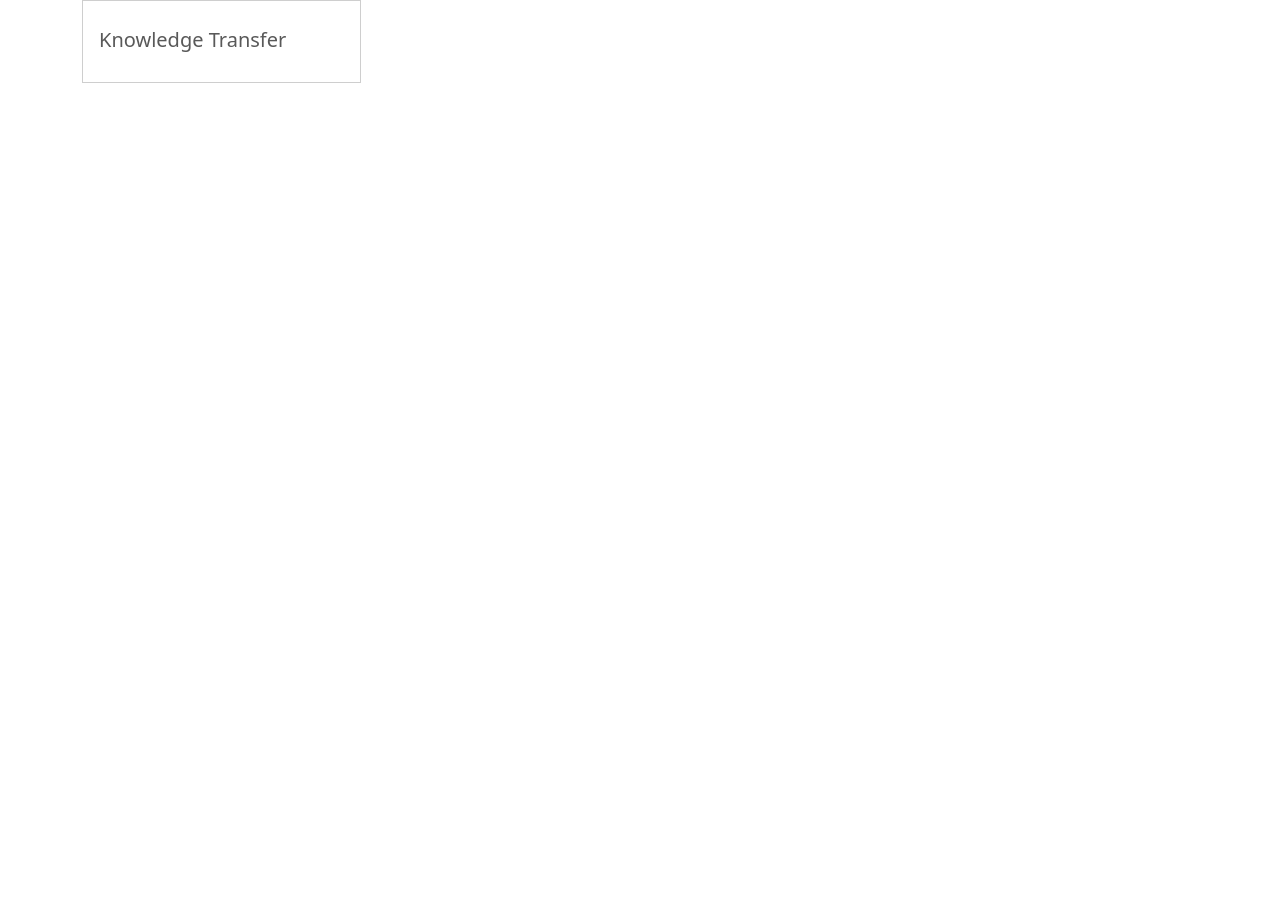
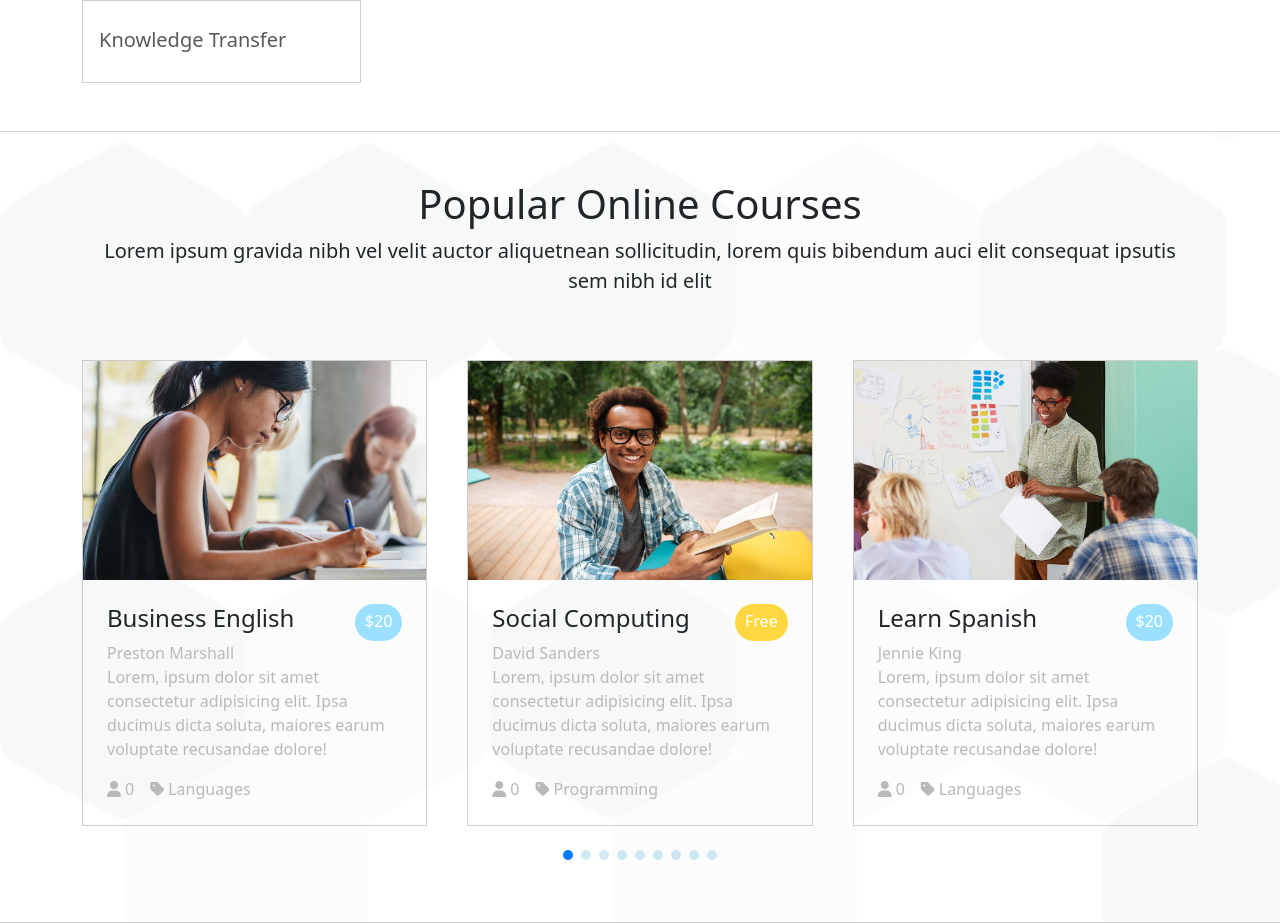
Before and after one commit to Hycarus/proj-html-vuejs, a Vue app: page / in a window 1280 px wide. Shown: the part 3180-4103 px from the top of the page. Before the commit the page ends 3311 px from the top, so only its background shows below. Built offline with nearby package versions, Linux system fonts and the light colour scheme.

Commit message:
added slider with swiper

```diff
--- a/package.json
+++ b/package.json
@@ -12,6 +12,7 @@
     "axios": "^1.6.2",
     "bootstrap": "^5.3.2",
     "sass": "^1.69.5",
+    "swiper": "^11.0.4",
     "vue": "^3.3.4"
   },
   "devDependencies": {
--- a/src/App.vue
+++ b/src/App.vue
@@ -79,10 +79,34 @@
     <section id="section4" class="py-5 w-100 fs-5">
       <Section4 />
     </section>
+    <section id="section5" class="py-5">
+      <div class="container">
+        <h1 class="text-center">
+          Popular Online Courses
+        </h1>
+        <p class="text-center fs-5 pb-5">
+          Lorem ipsum gravida nibh vel velit auctor aliquetnean sollicitudin, lorem quis bibendum auci elit consequat
+          ipsutis sem nibh id elit
+        </p>
+        <swiper id="my-pagination" :modules="modules" slides-per-view="3" :space-between="40"
+          :pagination="{ clickable: true }" :grabCursor="true" :loop="true" :navigation="true">
+          <swiper-slide class="d-flex" v-for="element in store.section5Card">
+            <CardSliderComponent :description="element.description" :category="element.category" :name="element.name"
+              :role="element.role" :price="element.price" :image="element.img" />
+          </swiper-slide>
+          <!-- <div class="my-pagination"></div> -->
+        </swiper>
+      </div>
+    </section>
   </main>
 </template>
 
 <script>
+import { Swiper, SwiperSlide } from 'swiper/vue';
+import 'swiper/scss';
+import 'swiper/scss/pagination';
+import { Pagination } from 'swiper/modules';
+import CardSliderComponent from './components/CardSliderComponent.vue';
 import Section4 from './components/Section4.vue'
 import CarouselMid from './components/CarouselMid.vue';
 import CardComponent from './components/CardComponent.vue';
@@ -97,6 +121,9 @@ export default {
     CardComponent,
     CarouselMid,
     Section4,
+    CardSliderComponent,
+    Swiper,
+    SwiperSlide,
   },
   data() {
     return {
@@ -104,7 +131,8 @@ export default {
       pallino1Flag: true,
       pallino2Flag: false,
       pallino3Flag: false,
-
+      modules: [Pagination],
+      click: false,
     }
   },
   methods: {
@@ -126,7 +154,7 @@ export default {
   },
   created() {
     window.addEventListener('scroll', this.scrollHeader)
-  }
+  },
 }
 </script>
 
@@ -172,8 +200,6 @@ header {
   height: 700px;
 }
 
-
-
 .pallino {
   width: 12px;
   height: 12px;
@@ -207,4 +233,32 @@ header {
   bottom: 50px;
   left: 53%;
 }
+
+#section5 {
+  border-top: 1px solid $text_light_grey;
+  background-image: url('/images/page-background-img.png');
+  background-repeat: no-repeat;
+  background-size: cover;
+  border-bottom: 1px solid $text_light_grey;
+}
+
+#my-pagination {
+
+  --swiper-pagination-bullet-inactive-color: #188fc6 !important;
+  // --swiper-pagination-color: #ff0000;
+  // Colore dei pallini
+  // --swiper-theme-color: #00ff00;
+  // Colore del pallino attivo
+  --swiper-pagination-margin: 5px;
+  // Margine tra i pallini
+  --swiper-pagination-opacity: 0.7;
+  // Opacità dei pallini
+  --swiper-pagination-opacity-active: 1;
+  // Opacità del pallino attivo
+  --swiper-pagination-bullet-size: 10px;
+  // Dimensioni dei pallini
+  display: flex;
+  justify-content: center;
+  align-items: center;
+}
 </style>
--- /dev/null
+++ b/src/components/CardSliderComponent.vue
@@ -0,0 +1,71 @@
+<template>
+    <div class="my-border mb-5">
+        <div>
+            <img class="w-100" :src="image" :alt="role">
+        </div>
+        <div class="p-4">
+            <div class="d-flex justify-content-between ">
+                <h4>{{ role }}</h4>
+                <span class="my-text-white" :class="(price === 'Free' ? 'yellow-pill' : 'blue-pill')">{{ price }}</span>
+            </div>
+            <div class="my-text-grey">{{ name }}</div>
+            <p class="my-text-grey">{{ description }}</p>
+            <div class="my-text-grey">
+                <i class="fa-solid fa-user"></i>
+                <span class="pe-3 ps-1">0</span>
+                <i class="fa-solid fa-tag"></i>
+                <span class="pe-3 ps-1">{{ category }}</span>
+            </div>
+        </div>
+    </div>
+</template>
+
+<script>
+import { store } from '../data/store.js';
+export default {
+    name: 'CardSliderComponent',
+    props: {
+        image: String,
+        name: String,
+        role: String,
+        description: String,
+        price: String,
+        category: String,
+    },
+    data() {
+        return {
+            store,
+        }
+    }
+}
+</script>
+
+<style lang="scss" scoped>
+@use '../assets/styles/partials/_variables.scss' as *;
+
+.my-border {
+    border: 1px solid $text_light_grey;
+}
+
+.my-text-white {
+    color: $text_white;
+}
+
+.my-text-grey {
+    color: $text_grey;
+}
+
+.blue-pill {
+    background-color: $bg_light_blue;
+    display: inline-block;
+    border-radius: 20px;
+    padding: 5px 10px;
+}
+
+.yellow-pill {
+    background-color: $bg_yellow;
+    display: inline-block;
+    border-radius: 20px;
+    padding: 5px 10px;
+}
+</style>
--- a/src/data/store.js
+++ b/src/data/store.js
@@ -662,4 +662,78 @@ export const store = reactive({
     ],
     activeIndex2: 1,
     scrolled: false,
+    section5Card: [
+        {
+            img: '/images/course-1-f-img.jpg',
+            name: 'Preston Marshall',
+            role: 'Business English',
+            description: 'Lorem, ipsum dolor sit amet consectetur adipisicing elit. Ipsa ducimus dicta soluta, maiores earum voluptate recusandae dolore!',
+            category: 'Languages',
+            price: '$20'
+        },
+        {
+            img: '/images/course-2-f-img.jpg',
+            name: 'David Sanders',
+            role: 'Social Computing',
+            description: 'Lorem, ipsum dolor sit amet consectetur adipisicing elit. Ipsa ducimus dicta soluta, maiores earum voluptate recusandae dolore!',
+            category: 'Programming',
+            price: 'Free'
+        },
+        {
+            img: '/images/course-3-f-img.jpg',
+            name: 'Jennie King',
+            role: 'Learn Spanish',
+            description: 'Lorem, ipsum dolor sit amet consectetur adipisicing elit. Ipsa ducimus dicta soluta, maiores earum voluptate recusandae dolore!',
+            category: 'Languages',
+            price: '$20'
+        },
+        {
+            img: '/images/course-4-f-img.jpg',
+            name: 'Edward Bowman',
+            role: 'Basic Marketing',
+            description: 'Lorem, ipsum dolor sit amet consectetur adipisicing elit. Ipsa ducimus dicta soluta, maiores earum voluptate recusandae dolore!',
+            category: 'Business',
+            price: '$40'
+        },
+        {
+            img: '/images/course-5-f-img.jpg',
+            name: 'David Sanders',
+            role: 'Android Developer',
+            description: 'Lorem, ipsum dolor sit amet consectetur adipisicing elit. Ipsa ducimus dicta soluta, maiores earum voluptate recusandae dolore!',
+            category: 'Programming',
+            price: 'Free'
+        },
+        {
+            img: '/images/course-6-f-img.jpg',
+            name: 'Jennifer Powell',
+            role: 'Web Designing',
+            description: 'Lorem, ipsum dolor sit amet consectetur adipisicing elit. Ipsa ducimus dicta soluta, maiores earum voluptate recusandae dolore!',
+            category: 'Programming',
+            price: 'Free'
+        },
+        {
+            img: '/images/course-12-f-img.jpg',
+            name: 'Edward Bowman',
+            role: 'Financial Modeling',
+            description: 'Lorem, ipsum dolor sit amet consectetur adipisicing elit. Ipsa ducimus dicta soluta, maiores earum voluptate recusandae dolore!',
+            category: 'Business',
+            price: '$20'
+        },
+        {
+            img: '/images/course-11-f-img.jpg',
+            name: 'Dave Robbins',
+            role: 'Academic English',
+            description: 'Lorem, ipsum dolor sit amet consectetur adipisicing elit. Ipsa ducimus dicta soluta, maiores earum voluptate recusandae dolore!',
+            category: 'Languages',
+            price: 'Free'
+        },
+        {
+            img: '/images/course-7-f-img.jpg',
+            name: 'Kathryn Webb',
+            role: 'Modern Psychology',
+            description: 'Lorem, ipsum dolor sit amet consectetur adipisicing elit. Ipsa ducimus dicta soluta, maiores earum voluptate recusandae dolore!',
+            category: 'Business',
+            price: '$40'
+        },
+    ]
 })
```
